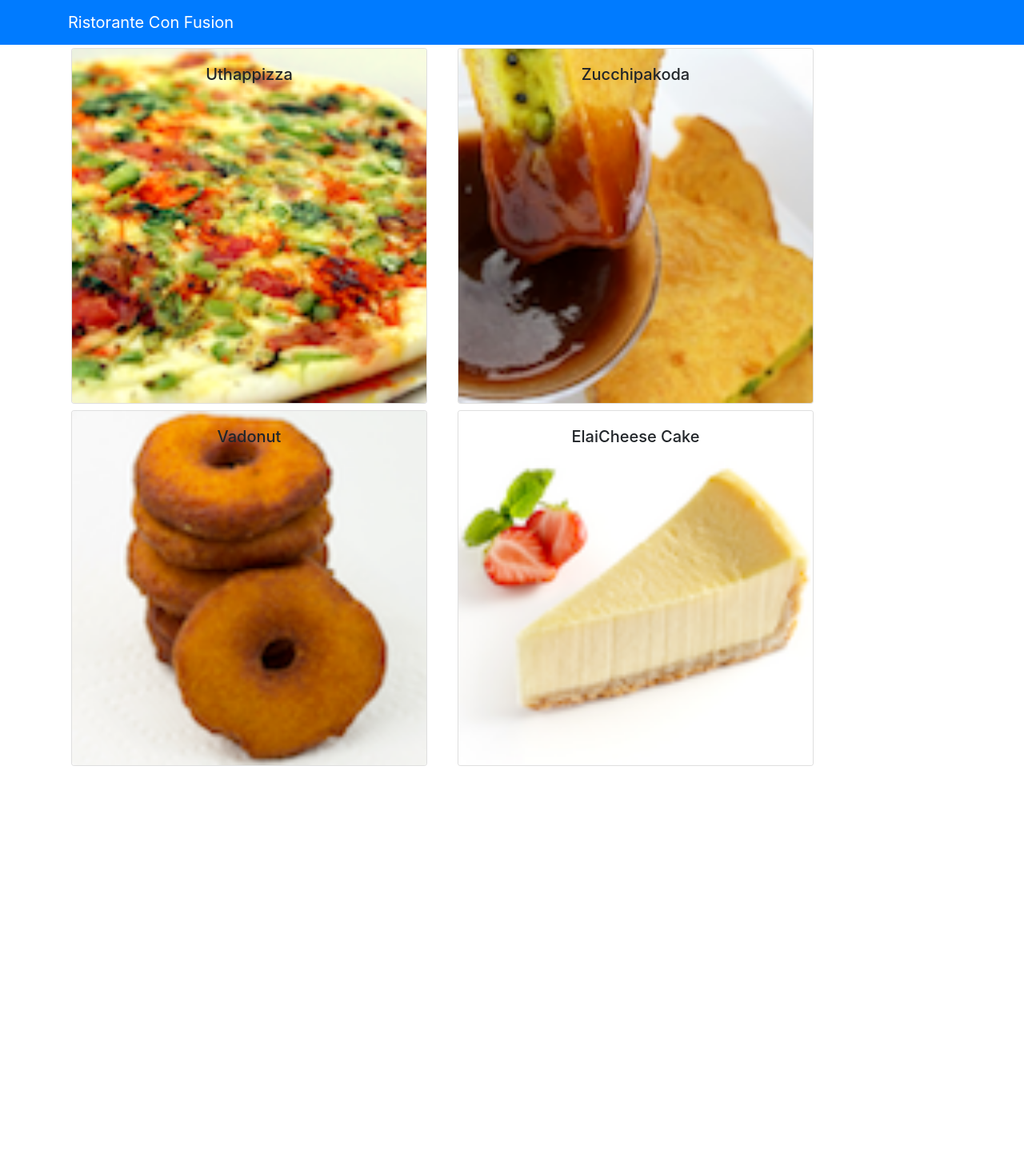
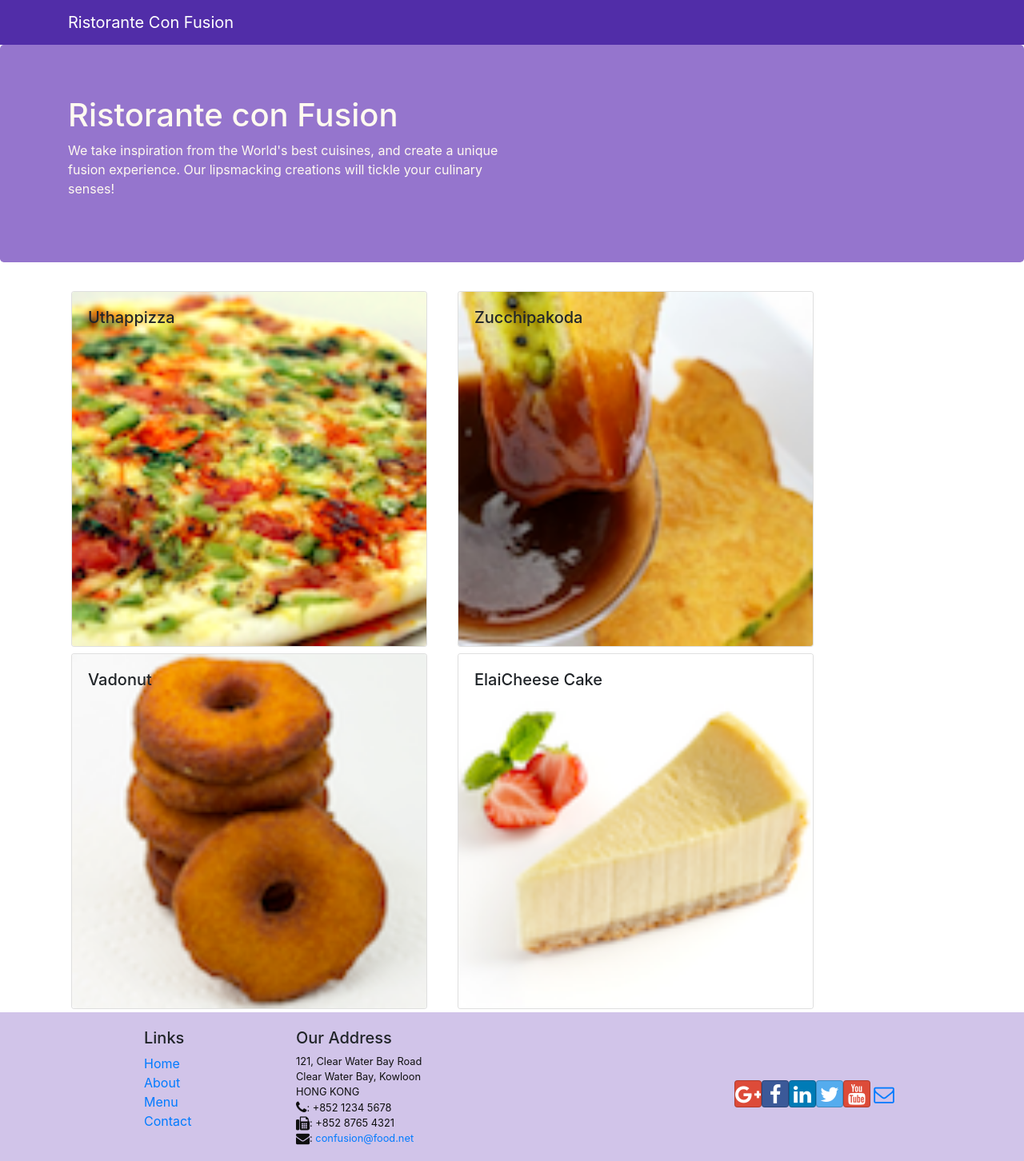
Before and after one commit to GRawhideMart/ConFusion-React, a React (Create React App) app: page /contactus in a window 1280 px wide. Shown: the top 1452 px of the page at 80% size. Before the commit the page ends 962 px from the top, so only its background shows below. Built offline with nearby package versions, Linux system fonts and the light colour scheme.

Commit message:
Header and Footer

```diff
--- a/package.json
+++ b/package.json
@@ -7,6 +7,8 @@
     "@testing-library/react": "^9.3.2",
     "@testing-library/user-event": "^7.1.2",
     "bootstrap": "4.0.0",
+    "bootstrap-social": "5.1.1",
+    "font-awesome": "4.7.0",
     "react": "^16.13.1",
     "react-dom": "^16.13.1",
     "react-popper": "0.9.2",
--- a/src/App.css
+++ b/src/App.css
@@ -1,38 +1,33 @@
-.App {
-  text-align: center;
+.row-header{
+  margin:0px auto;
+  padding:0px auto;
 }
 
-.App-logo {
-  height: 40vmin;
-  pointer-events: none;
+.row-content {
+  margin:0px auto;
+  padding: 50px 0px 50px 0px;
+  border-bottom: 1px ridge;
+  min-height:400px;
 }
 
-@media (prefers-reduced-motion: no-preference) {
-  .App-logo {
-    animation: App-logo-spin infinite 20s linear;
-  }
+.footer{
+  background-color: #D1C4E9;
+  margin:0px auto;
+  padding: 20px 0px 20px 0px;
+}
+.jumbotron {
+  padding:70px 30px 70px 30px;
+  margin:0px auto;
+  background-color: #9575CD !important;
+  color:floralwhite;
 }
 
-.App-header {
-  background-color: #282c34;
-  min-height: 100vh;
-  display: flex;
-  flex-direction: column;
-  align-items: center;
-  justify-content: center;
-  font-size: calc(10px + 2vmin);
-  color: white;
+address{
+  font-size:80%;
+  margin:0px;
+  color:#0f0f0f;
 }
 
-.App-link {
-  color: #61dafb;
+.navbar-dark {
+  background-color: #512DA8;
 }
-
-@keyframes App-logo-spin {
-  from {
-    transform: rotate(0deg);
-  }
-  to {
-    transform: rotate(360deg);
-  }
-}
--- /dev/null
+++ b/src/components/FooterComponent.js
@@ -0,0 +1,50 @@
+import React from 'react';
+
+function Footer(props) {
+    return(
+    <div className="footer">
+        <div className="container">
+            <div className="row justify-content-center">
+                <div className="col-4 offset-1 col-sm-2">
+                    <h5>Links</h5>
+                    <ul className="list-unstyled">
+                        <li><a href="#">Home</a></li>
+                        <li><a href="#">About</a></li>
+                        <li><a href="#">Menu</a></li>
+                        <li><a href="contactus.html">Contact</a></li>
+                    </ul>
+                </div>
+                <div className="col-7 col-sm-5">
+                    <h5>Our Address</h5>
+                    <address>
+		              121, Clear Water Bay Road<br />
+		              Clear Water Bay, Kowloon<br />
+		              HONG KONG<br />
+		              <i className="fa fa-phone fa-lg"></i>: +852 1234 5678<br />
+		              <i className="fa fa-fax fa-lg"></i>: +852 8765 4321<br />
+		              <i className="fa fa-envelope fa-lg"></i>: <a href="mailto:confusion@food.net">
+                         confusion@food.net</a>
+                    </address>
+                </div>
+                <div className="col-12 col-sm-4 align-self-center">
+                    <div className="text-center">
+                        <a className="btn btn-social-icon btn-google" href="http://google.com/+"><i className="fa fa-google-plus"></i></a>
+                        <a className="btn btn-social-icon btn-facebook" href="http://www.facebook.com/profile.php?id="><i className="fa fa-facebook"></i></a>
+                        <a className="btn btn-social-icon btn-linkedin" href="http://www.linkedin.com/in/"><i className="fa fa-linkedin"></i></a>
+                        <a className="btn btn-social-icon btn-twitter" href="http://twitter.com/"><i className="fa fa-twitter"></i></a>
+                        <a className="btn btn-social-icon btn-google" href="http://youtube.com/"><i className="fa fa-youtube"></i></a>
+                        <a className="btn btn-social-icon" href="mailto:"><i className="fa fa-envelope-o"></i></a>
+                    </div>
+                </div>
+            </div>
+            <div className="row justify-content-center">
+                <div className="col-auto">
+                    <p>© Copyright 2018 Ristorante Con Fusion</p>
+                </div>
+            </div>
+        </div>
+    </div>
+    )
+}
+
+export default Footer;
--- /dev/null
+++ b/src/components/HeaderComponent.js
@@ -0,0 +1,28 @@
+import React, { Component } from 'react';
+import { Navbar, NavbarBrand, Jumbotron } from 'reactstrap';
+
+class Header extends Component {
+  render() {
+    return(
+    <React.Fragment>
+      <Navbar dark>
+        <div className="container">
+            <NavbarBrand href="/">Ristorante Con Fusion</NavbarBrand>
+        </div>
+      </Navbar>
+      <Jumbotron>
+           <div className="container">
+               <div className="row row-header">
+                   <div className="col-12 col-sm-6">
+                       <h1>Ristorante con Fusion</h1>
+                       <p>We take inspiration from the World's best cuisines, and create a unique fusion experience. Our lipsmacking creations will tickle your culinary senses!</p>
+                   </div>
+               </div>
+           </div>
+       </Jumbotron>
+    </React.Fragment>
+    );
+  }
+}
+
+export default Header;
--- a/src/components/MainComponent.js
+++ b/src/components/MainComponent.js
@@ -3,6 +3,8 @@
 import { Navbar, NavbarBrand } from 'reactstrap';
 import Menu from './MenuComponent';
 import DishDetail from './DishdetailComponent';
+import Header from './HeaderComponent';
+import Footer from './FooterComponent';
 
 class Main extends Component {
     constructor(props) {
@@ -20,15 +22,12 @@
     render() {
         return(
             <div>
-                <Navbar dark color='primary'>
-                  <div className='container'>
-                    <NavbarBrand href='/'>Ristorante Con Fusion</NavbarBrand>
-                  </div>
-                </Navbar>
+                <Header />
                 <div className='container'>
                     <Menu dishes={this.state.dishes} onClick={(dishId) => this.onDishSelect(dishId)}/>
                     <DishDetail dish={this.state.dishes.filter((dish) => dish.id === this.state.selectedDish)[0]} />
                 </div>
+                <Footer />
             </div>
         )
     }
--- a/src/index.js
+++ b/src/index.js
@@ -4,6 +4,8 @@
 import App from './App';
 import * as serviceWorker from './serviceWorker';
 import 'bootstrap/dist/css/bootstrap.min.css';
+import 'font-awesome/css/font-awesome.css';
+import 'bootstrap-social/bootstrap-social.css';
 
 ReactDOM.render(
   <React.StrictMode>
```
Also changed, not shown: 1 other file (tests, documents, lock files or other folders).
